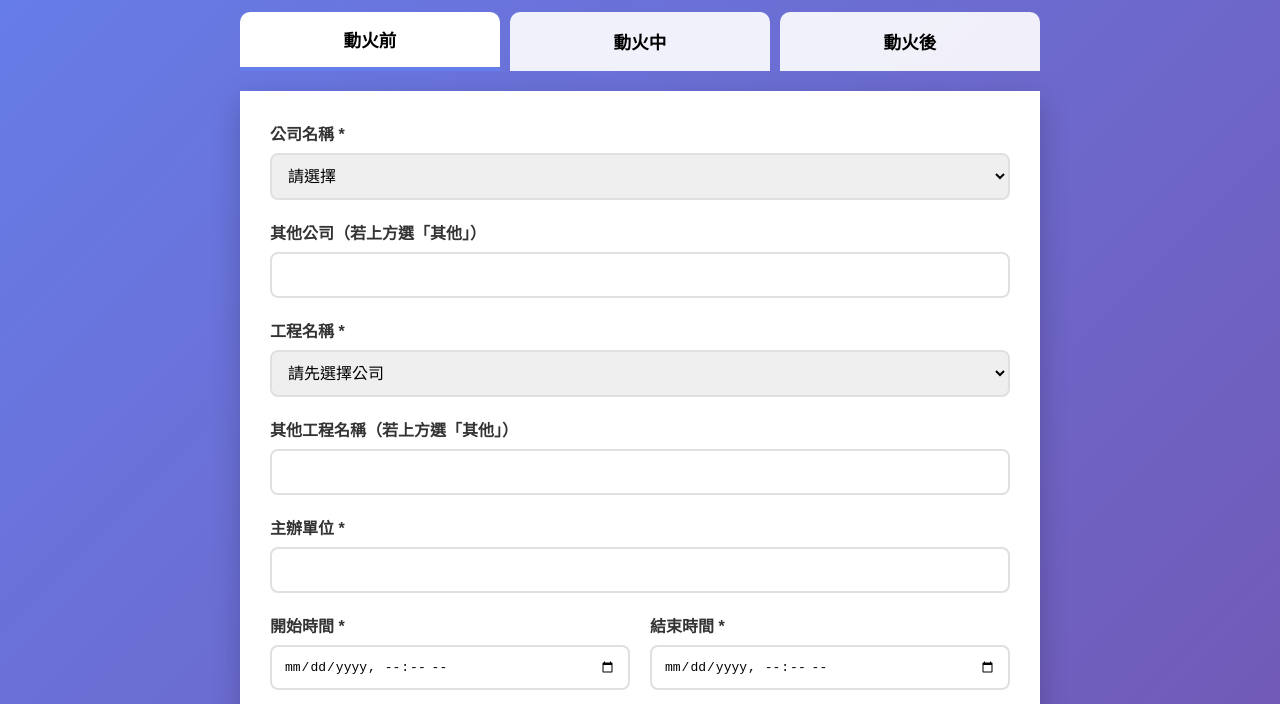
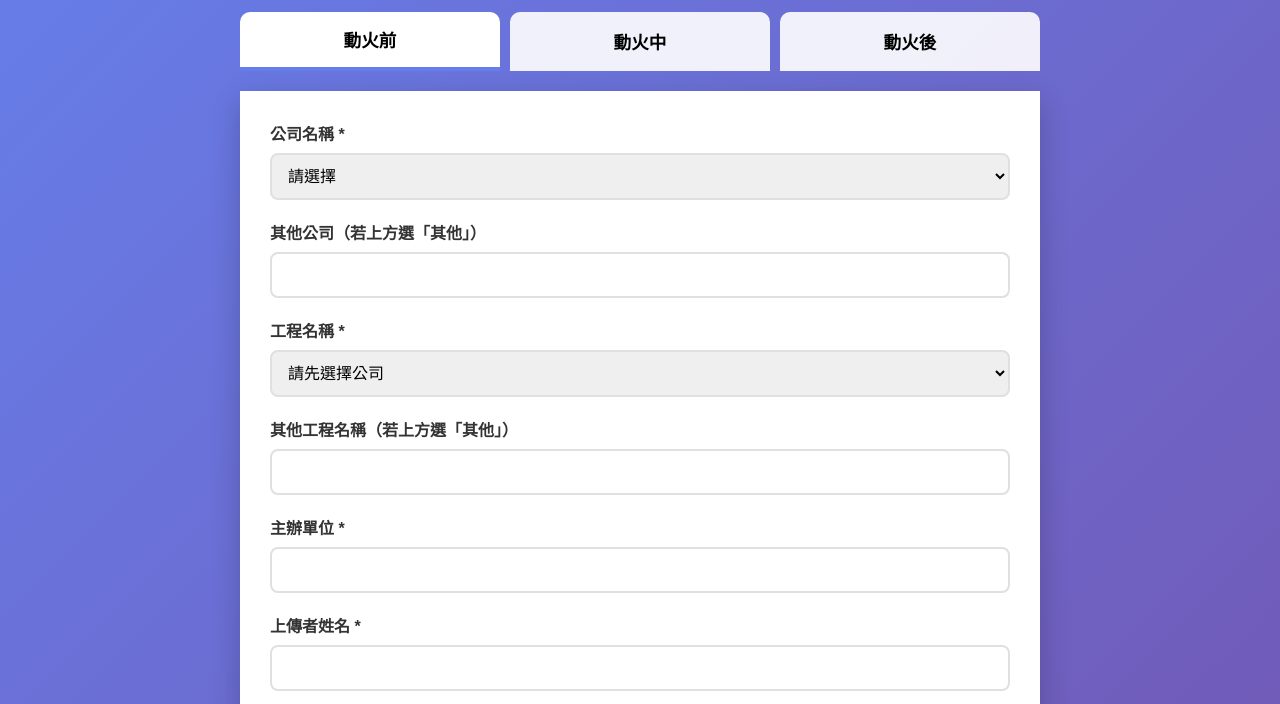
Before and after one commit to firework202511-debug/fire-management, a plain HTML site: page index.html in a window 1280 px wide. Shown: the part 96-800 px from the top of the page. Drawn offline with Linux system fonts and the light colour scheme; no server answers.

Commit message:
Update index.html

```diff
--- a/index.html
+++ b/index.html
@@ -218,6 +218,11 @@
           <input type="text" id="preDepartment" required>
         </div>
 
+        <div class="form-group">
+          <label>上傳者姓名 *</label>
+          <input type="text" id="preDepartment" required>
+        </div>
+
         <div class="row">
           <div class="form-group">
             <label>開始時間 *</label>
```
